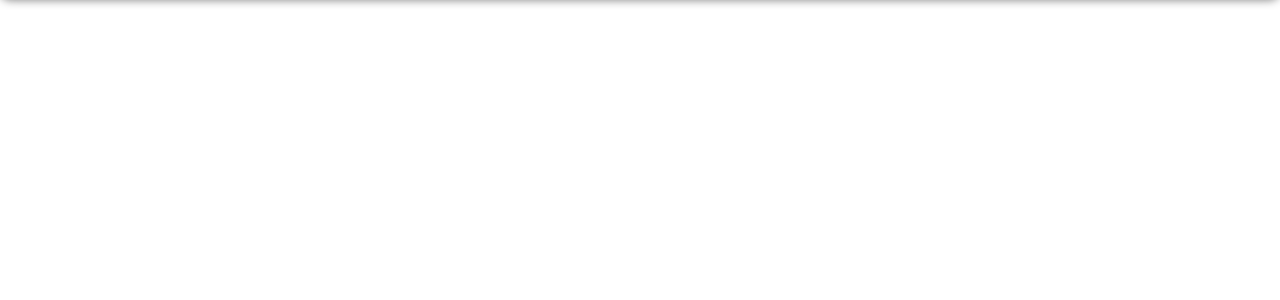
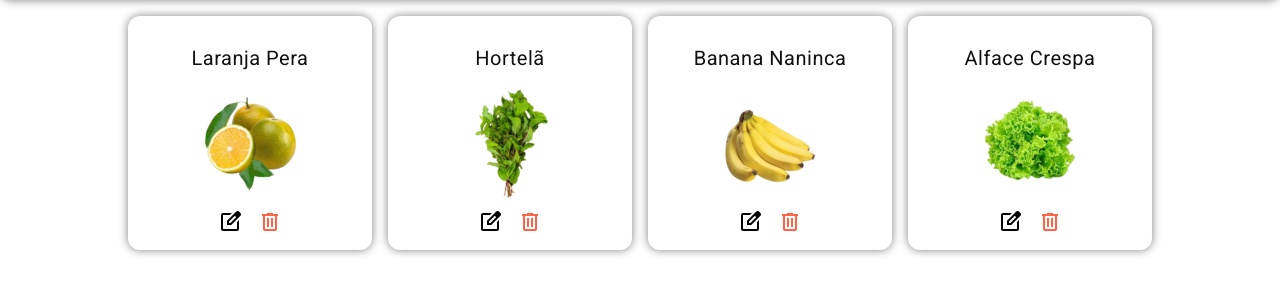
Before and after one commit to PedroA-78/horti-controller, a PHP site: page /views/inventory_list.php in a window 1280 px wide. Shown: the part 60-360 px from the top of the page. Run offline with PHP 8.4, Linux system fonts and the light colour scheme.

Commit message:
feat (cards)
- criado os cards dos itens na página de produtos;

```diff
--- a/index.php
+++ b/index.php
@@ -1,7 +1,7 @@
 <?php
     $routes = [
         '/home' => 'views/home.php',
-        '/inventory' => 'views/inventory_list.php'
+        '/products' => 'views/inventory_list.php'
     ];
 
     $path = $_SERVER['REQUEST_URI'];
--- a/views/home.php
+++ b/views/home.php
@@ -9,7 +9,7 @@
 </head>
 <body>
     HOME
-    <p><a href="/inventory">Inventory List</a></p>
+    <p><a href="/products">Inventory List</a></p>
     <p><a href="">Inventory Count</a></p>
     <p><a href="">Add Product</a></p>
 </body>
--- a/views/inventory_list.php
+++ b/views/inventory_list.php
@@ -22,7 +22,56 @@
         </div>
     </header>
     <main>
-
+        <div class="products_cards">
+            <div class="products_card">
+                <div class="products_name">
+                    <p>Laranja Pera</p>
+                </div>
+                <div class="products_preview">
+                    <img src="images/laranja_pera.png">
+                </div>
+                <div class="products_actions">
+                    <a href=""><span class="material-symbols-outlined">edit_square</span></a>
+                    <a href=""><span class="material-symbols-outlined">delete</span></a>
+                </div>
+            </div>
+            <div class="products_card">
+                <div class="products_name">
+                    <p>Hortelã</p>
+                </div>
+                <div class="products_preview">
+                    <img src="images/hortela.png">
+                </div>
+                <div class="products_actions">
+                    <a href=""><span class="material-symbols-outlined">edit_square</span></a>
+                    <a href=""><span class="material-symbols-outlined">delete</span></a>
+                </div>
+            </div>
+            <div class="products_card">
+                <div class="products_name">
+                    <p>Banana Naninca</p>
+                </div>
+                <div class="products_preview">
+                    <img src="images/banana_nanica.png">
+                </div>
+                <div class="products_actions">
+                    <a href=""><span class="material-symbols-outlined">edit_square</span></a>
+                    <a href=""><span class="material-symbols-outlined">delete</span></a>
+                </div>
+            </div>
+            <div class="products_card">
+                <div class="products_name">
+                    <p>Alface Crespa</p>
+                </div>
+                <div class="products_preview">
+                    <img src="images/alface_crespa.png">
+                </div>
+                <div class="products_actions">
+                    <a href=""><span class="material-symbols-outlined">edit_square</span></a>
+                    <a href=""><span class="material-symbols-outlined">delete</span></a>
+                </div>
+            </div>
+        </div>
     </main>
 </body>
 </html>
--- a/views/styles/style.css
+++ b/views/styles/style.css
@@ -72,9 +72,85 @@ header {
     width: 0;
     height: 1px;
     background-color: black;
-    transition: ease-in-out 300ms;
+    transition: ease-in-out 400ms;
 }
 
 .header_pages a:hover::after {
     width: 100%;
 }
+
+/* MAIN */
+
+main {
+
+}
+
+/* MAIN > PRODUCTS > CARDS */
+
+.products_cards {
+    width: 80%;
+    max-width: 1040px;
+    margin: 16px auto;
+    display: grid;
+    grid-template-columns: repeat(4, 1fr);
+    justify-content: center;
+    gap: 16px;
+}
+
+/* MAIN > PRODUCTS > CARD */
+
+.products_card {
+    width: 100%;
+    max-width: 300px;
+    margin: 0 auto;
+    padding: 16px 20px;
+    border-radius: 12px;
+    box-shadow: 0 0 10px 0 gray;
+    box-sizing: border-box;
+    cursor: default;
+    transition: ease-in-out 300ms;
+}
+
+.products_card:hover {
+    transform: translateY(-4px);
+}
+
+.products_name p {
+    margin: 14px 0;
+    text-align: center;
+    color: #111;
+    font-size: 20px;
+    letter-spacing: .5px;
+}
+
+.products_preview img {
+    display: block;
+    width: 120px;
+    height: 120px;
+    margin: 0 auto;
+}
+
+.products_actions {
+    margin: 6px 0 0;
+    display: flex;
+    align-items: center;
+    justify-content: center;
+    gap: 16px;
+}
+
+.products_actions a {
+    display: inline-block;
+    color: black;
+    text-decoration: none;
+    cursor: pointer;
+}
+
+.products_actions span {
+    display: block;
+    font-size: 24px;
+    cursor: pointer;
+}
+
+.products_actions a:last-child span {
+    color: tomato;
+}
```
Also changed, not shown: images/abacate.png (added), images/abacaxi_perola.png (added), images/abobrinha_italiana.png (added), images/alface_crespa.png (added), images/banana_nanica.png (added), images/batata.png (added), images/hortela.png (added), images/laranja_pera.png (added), images/pepino_japones.png (added).
